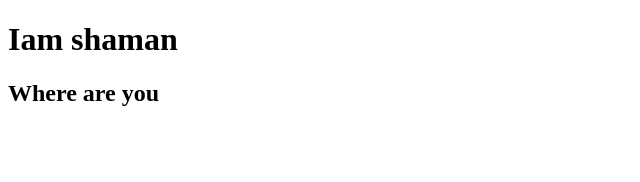
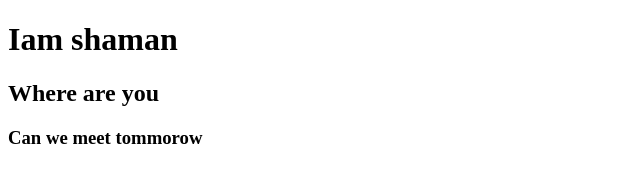
Before and after one commit to shamanmk6/date-with-git, a plain HTML site: page index.html in a window 1280 px wide. Shown: the whole page, without its empty margins (0-640 px from the left). Drawn offline with Linux system fonts and the light colour scheme.

Commit message:
hello file modified

```diff
--- a/index.html
+++ b/index.html
@@ -9,5 +9,6 @@
 <body>
     <h1>Iam shaman</h1>
     <h2>Where are you</h2>
+    <h3>Can we meet tommorow</h3>
 </body>
 </html>
```
